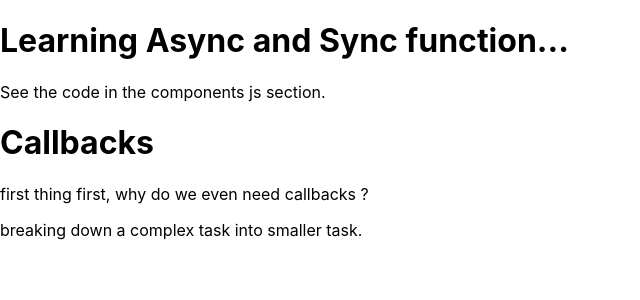
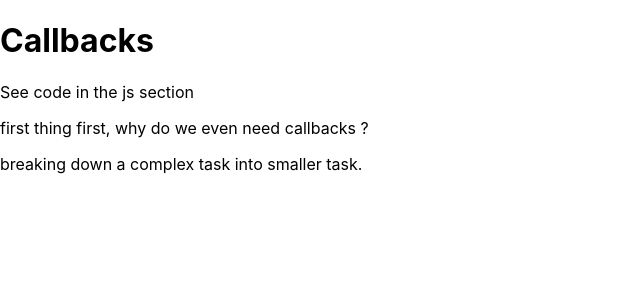
Before and after one commit to sajib-kumar-biswas/Playground, a React (Create React App) app in the folder my-playground/: page / in a window 1280 px wide. Shown: the top 300 px of the page, without its empty margins (0-640 px from the left). Built offline with nearby package versions, Linux system fonts and the light colour scheme.

Commit message:
read the medium blog for async & fetching details

```diff
--- a/my-playground/src/Components/AsyncAwaitPromise.js
+++ b/my-playground/src/Components/AsyncAwaitPromise.js
@@ -1,26 +1,25 @@
 {/* https://www.freecodecamp.org/news/javascript-async-await-tutorial-learn-callbacks-promises-async-await-by-making-icecream/ */}
 
+let stocks = {
+    Fruits : ["strawberry", "grapes", "banana", "apple"],
+    liquid : ["water", "ice"],
+    holder : ["cone", "cup", "stick"],
+    toppings : ["chocolate", "peanuts"]
+};
+
+{/* https://medium.com/nerd-for-tech/fetch-api-async-await-in-a-few-bites-6b4f19f7db9e
+
+    a great  introduction.
+*/}
+
 const AsyncAwaitPromise = () => {
-    const helper = ()=>{
-        console.log('i');
-        console.log('eat');
-        console.log('ice-cream.');
-    }
-    const helper1 = ()=>{
-        console.log('i');
-        setTimeout(()=>{
-            console.log('eat');
-        },2000);
-        console.log('ice-cream.');
-    }
-    helper();
-    helper1();
+
     return (
         <div>
-            <h1>Learning Async and Sync function...</h1>
-            <p>See the code in the components js section.</p>
-
             <h1>Callbacks</h1>
+            <p>
+                See code in the js section
+            </p>
             <p>
                 first thing first, why do we even need callbacks ?
             </p>
```
